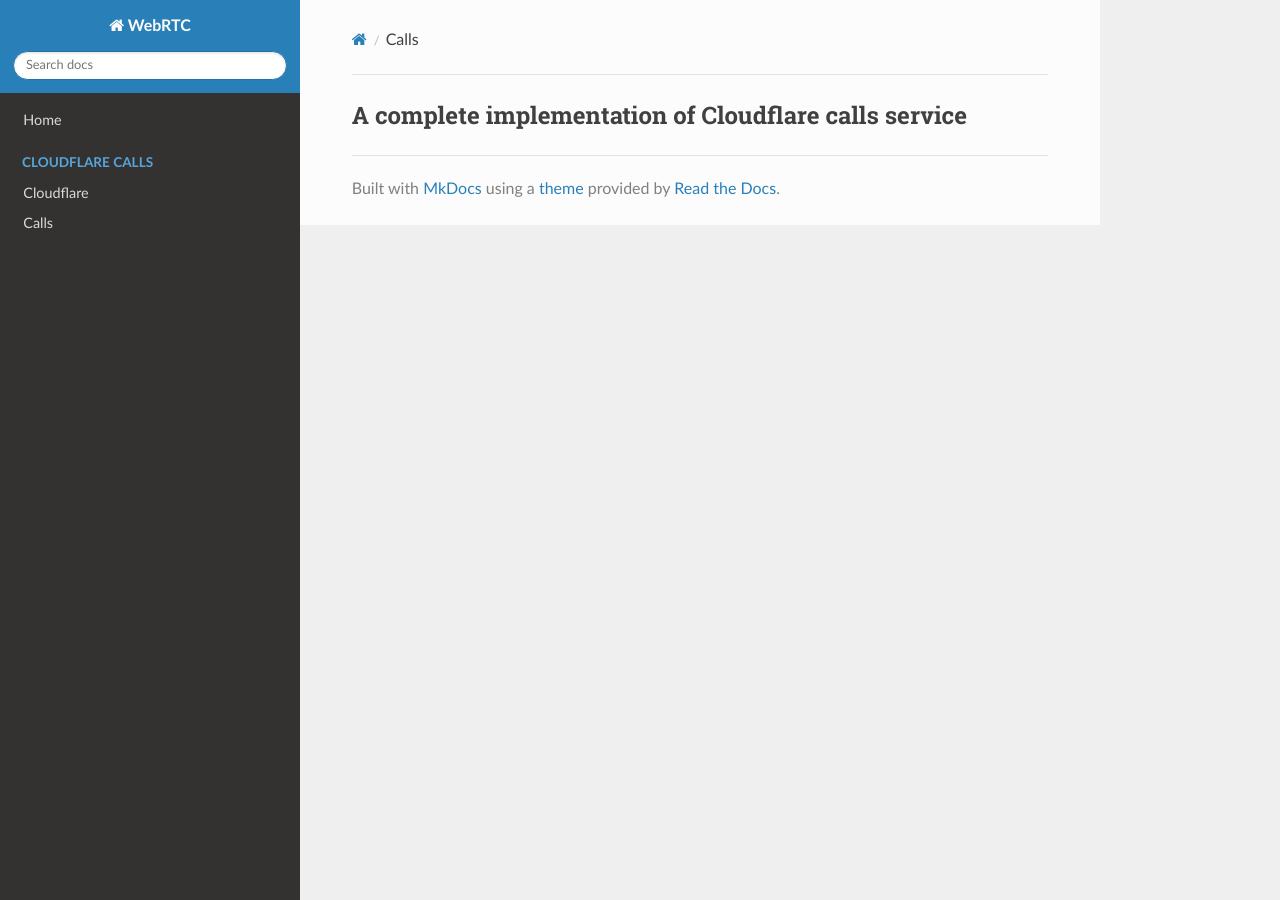
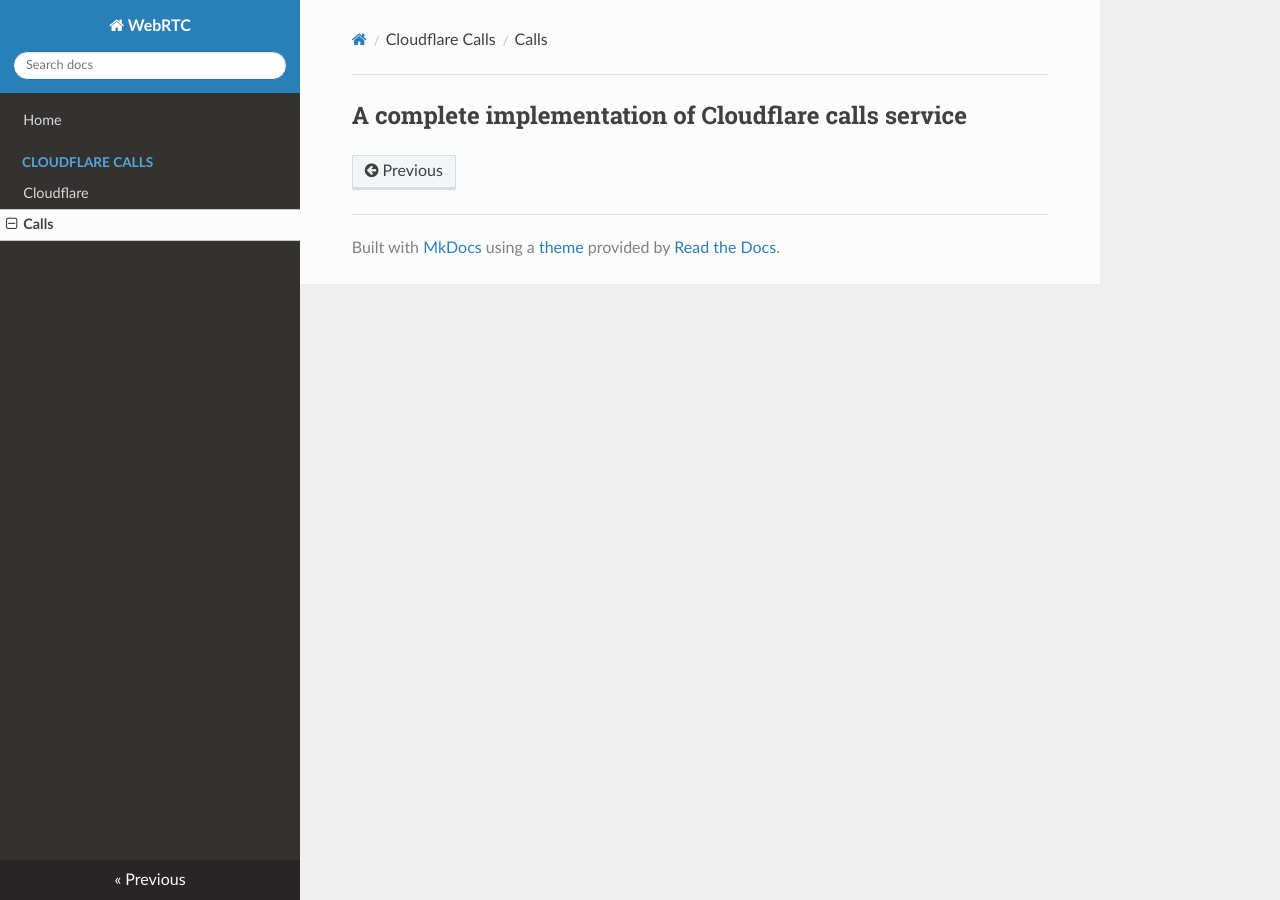
Before and after one commit to drazenzadravec/webrtc, an MkDocs documentation site: the page built from docs/cloudflarecalls/calls.md, in a window 1280 px wide. Built offline with MkDocs 1.6.1, drawn with Linux system fonts in a browser that asks for light colours; nearby versions of some CDN libraries.

Commit message:
Update mkdocs.yml

```diff
--- a/mkdocs.yml
+++ b/mkdocs.yml
@@ -3,6 +3,6 @@ docs_dir: ./docs
 nav:
   - Home: index.md
   - Cloudflare Calls:
-    - Cloudflare: /cloudflarecalls/cloudflare.md
-    - Calls: /cloudflarecalls/calls.md
+    - Cloudflare: ./cloudflarecalls/cloudflare.md
+    - Calls: ./cloudflarecalls/calls.md
 theme: readthedocs
```
